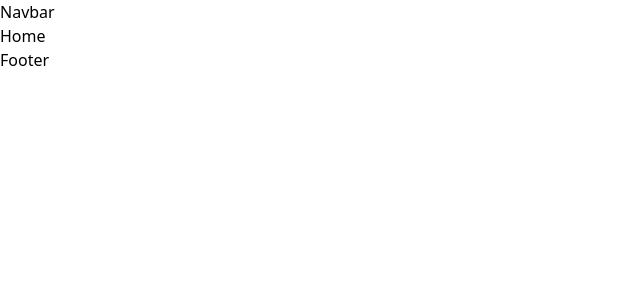
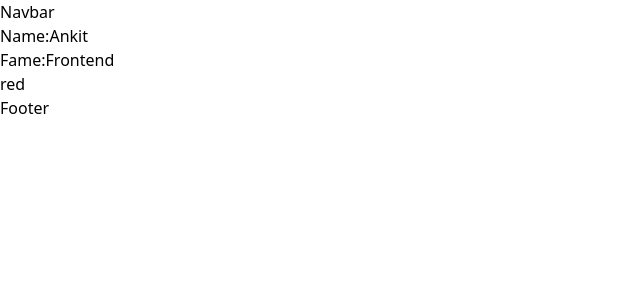
Before and after one commit to Ankit7rma/Dukaan-, a React (Vite) app: page / in a window 1280 px wide. Shown: the top 300 px of the page, without its empty margins (0-640 px from the left). Built offline with nearby package versions, Linux system fonts and the light colour scheme.

Commit message:
context setup

```diff
--- a/src/App.jsx
+++ b/src/App.jsx
@@ -5,9 +5,11 @@ import Order from "./pages/order/Order";
 import Cart from "./pages/cart/Cart";
 import Dashboard from "./pages/admin/dashboard/Dashboard";
 import NoPage from "./pages/noPage/NoPage";
+import MyState from "./context/data/myState";
 
 function App() {
   return (
+    <MyState>
       <Router>
         <Routes>
           <Route path="/" element={<Home />} />
@@ -17,6 +19,7 @@ function App() {
           <Route path="/*" element={<NoPage />} />
         </Routes>
       </Router>
+    </MyState>
   );
 }
 
--- /dev/null
+++ b/src/context/data/myContext.jsx
@@ -0,0 +1,5 @@
+import { createContext } from "react";
+
+const myContext = createContext();
+
+export default myContext;
--- /dev/null
+++ b/src/context/data/myState.jsx
@@ -0,0 +1,16 @@
+import MyContext from "./myContext";
+
+const MyState = (props) => {
+  const state = {
+    name: "Ankit",
+    fame: "Frontend",
+  };
+  const color = "red";
+  return (
+    <MyContext.Provider value={{ state, color }}>
+      {props.children}
+    </MyContext.Provider>
+  );
+};
+
+export default MyState;
--- a/src/pages/home/Home.jsx
+++ b/src/pages/home/Home.jsx
@@ -1,8 +1,19 @@
-import React from "react";
+import React, { useContext } from "react";
 import Layout from "../../components/layout/Layout";
+import myContext from "../../context/data/myContext";
 
 const Home = () => {
-  return <Layout>Home</Layout>;
+  const context = useContext(myContext);
+  const { state, color } = context;
+  return (
+    <Layout>
+      <div>
+        <p>Name:{state.name}</p>
+        <p>Fame:{state.fame}</p>
+      </div>
+      <div>{color}</div>
+    </Layout>
+  );
 };
 
 export default Home;
```
Lines whose indentation alone changed are shown as unchanged.
